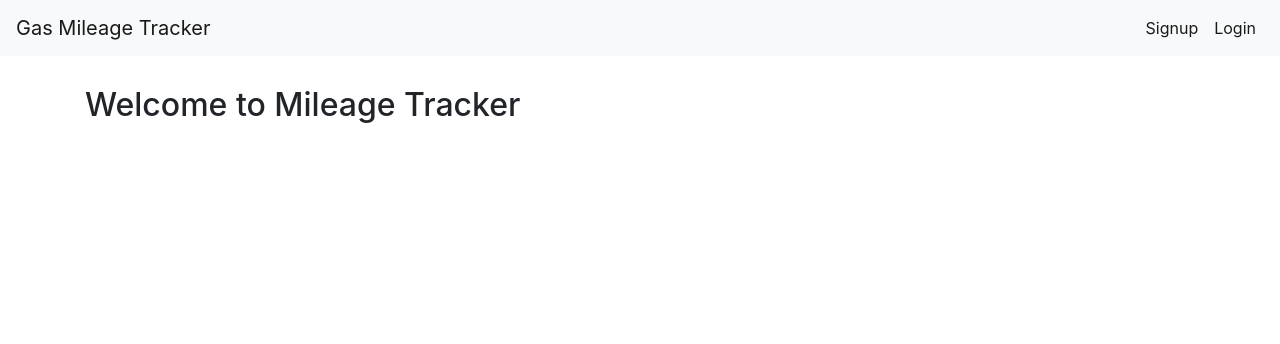
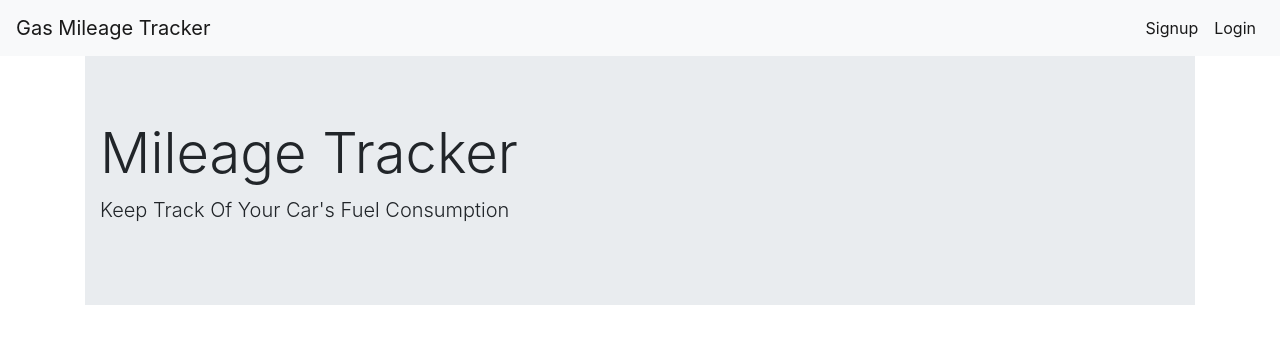
Before and after one commit to ajd33/IS601Fall2020FinalTeamProject, a Flask app: page / in a window 1280 px wide. Shown: the top 344 px of the page. Run offline with Flask 2, Linux system fonts and the light colour scheme; some libraries are stand-ins or nearby versions.

Commit message:
Fix: Updated index.html ui

```diff
--- a/app/templates/index.html
+++ b/app/templates/index.html
@@ -1,5 +1,9 @@
 {% extends "base.html" %}
 {% block content %}
-<h2 style="margin-top: 30px">Welcome to Mileage Tracker</h2>
-
+<div class="jumbotron jumbotron-fluid">
+  <div class="container">
+    <h1 class="display-4">Mileage Tracker</h1>
+    <p class="lead">Keep Track Of Your Car's Fuel Consumption</p>
+  </div>
+</div>
 {% endblock %}
```
